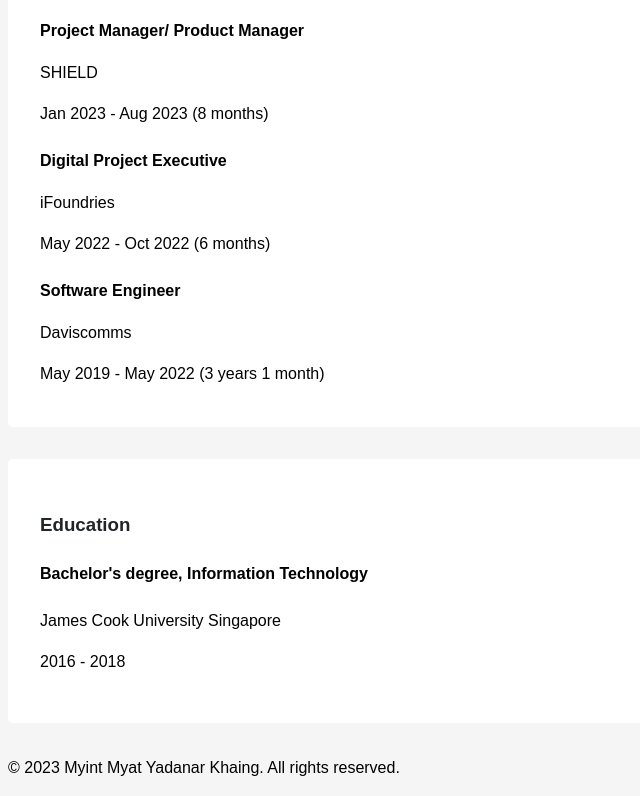
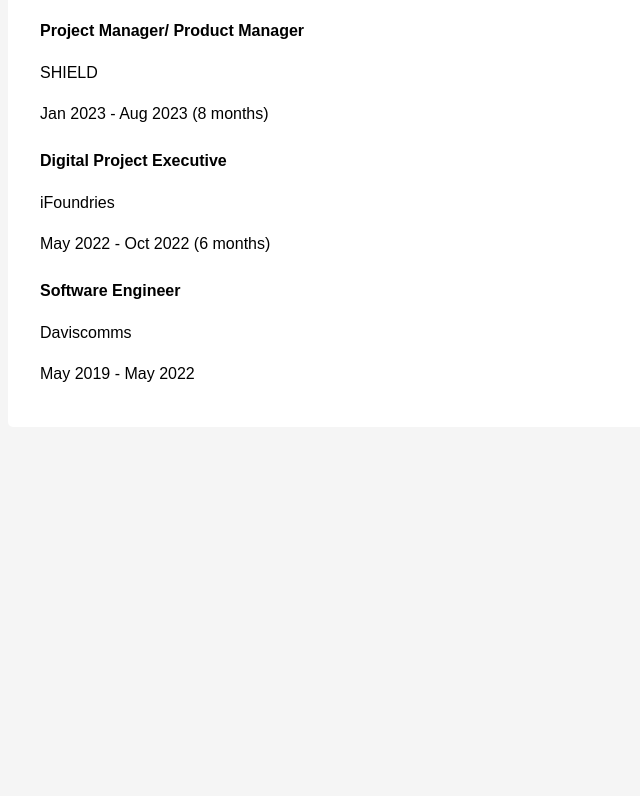
Before and after one commit to RaevynXena/RaevynXena.github.io, a plain HTML site: page index.html in a window 1280 px wide. Shown: the part 956-1752 px from the top of the page, without its empty margins (0-640 px from the left). After the commit the page ends 1415 px from the top, so only its background shows below. Drawn offline with Linux system fonts and the light colour scheme.

Commit message:
Update index.html

```diff
--- a/index.html
+++ b/index.html
@@ -44,20 +44,9 @@
             <div class="job">
                 <h4>Software Engineer</h4>
                 <p>Daviscomms</p>
-                <p>May 2019 - May 2022 (3 years 1 month)</p>
-            </div>
-        </section>
-        <section class="education">
-            <h3>Education</h3>
-            <div class="degree">
-                <h4>Bachelor's degree, Information Technology</h4>
-                <p>James Cook University Singapore</p>
-                <p>2016 - 2018</p>
+                <p>May 2019 - May 2022</p>
             </div>
         </section>
     </main>
-    <footer>
-        <p>&copy; 2023 Myint Myat Yadanar Khaing. All rights reserved.</p>
-    </footer>
 </body>
 </html>
```
